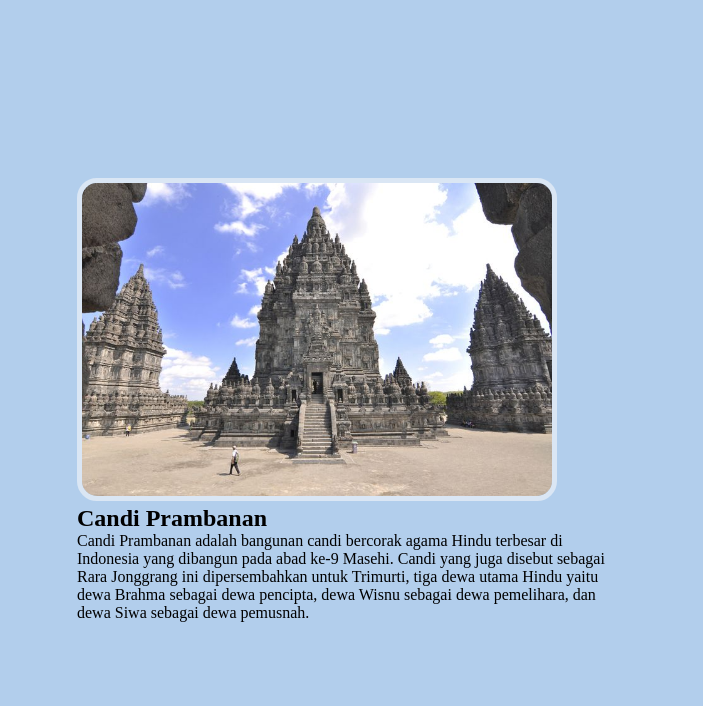
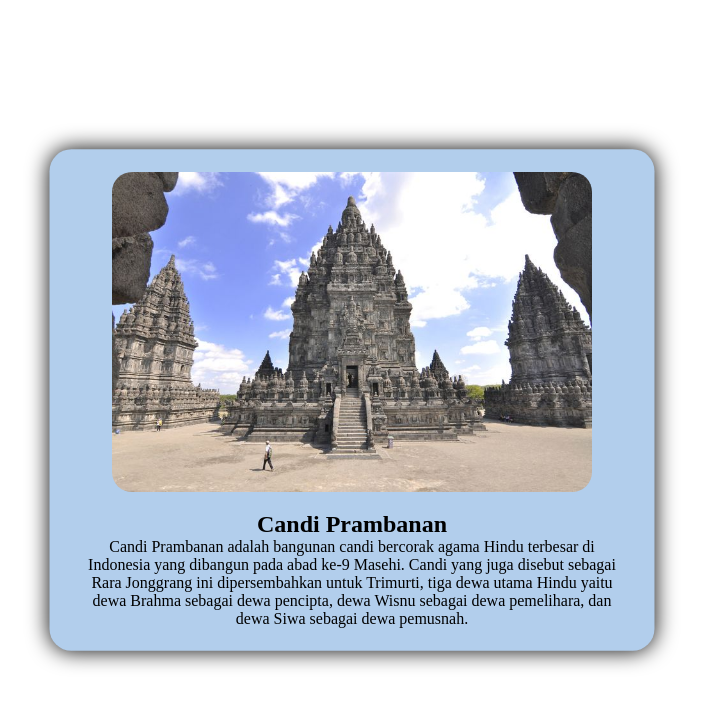
Before and after one commit to nrismawardah/20220140145_PDW3, a plain HTML site: page index.html in a window 1280 px wide. Shown: the whole page, without its empty margins (288-991 px from the left). Drawn offline with Linux system fonts and the light colour scheme.

Commit message:
menambah elemen

```diff
--- a/index.html
+++ b/index.html
@@ -10,15 +10,14 @@
 <body>
     <div class="card">
         <img src="./assets/candi.jpg" alt="candi">
-        <div class="text">
+        <div class="content">
             <h2>Candi Prambanan</h2>
-            <p>
-                Candi Prambanan adalah bangunan candi bercorak agama Hindu terbesar di Indonesia yang dibangun pada abad
+            <p>Candi Prambanan adalah bangunan candi bercorak agama Hindu terbesar di Indonesia yang dibangun pada abad
                 ke-9 Masehi. Candi yang juga disebut sebagai Rara Jonggrang ini dipersembahkan untuk Trimurti, tiga dewa
                 utama Hindu yaitu dewa Brahma sebagai dewa pencipta, dewa Wisnu sebagai dewa pemelihara, dan dewa Siwa
-                sebagai dewa pemusnah.
-            </p>
+                sebagai dewa pemusnah.</p>
         </div>
+        <div class="overlay"></div>
     </div>
 </body>
 </html>
--- a/styles/style.css
+++ b/styles/style.css
@@ -9,15 +9,40 @@ body {
     height: 100vh;
     justify-content: center;
     align-items: center;
-    background-color: rgb(178, 206, 236);
+    background-color: rgb(255, 255, 255);
 }
 
 .card {
+    position: relative;
     width: 550px;
 }
 
 .card img {
     width: 30rem;
-    border: 5px solid#dae6f4;
     border-radius: 20px;
+    position: relative;
+    left: 50%;
+    transform: translateX(-50%);
+    z-index: 2;
 }
+
+.content {
+    position: relative; /* Tetap menggunakan posisi relatif */
+    z-index: 1; /* Memastikan teks muncul di atas overlay */
+    color: rgb(0, 0, 0); /* Warna teks */
+    text-align:center;
+    margin-top: 15px;
+}
+
+.overlay {
+    position: absolute;
+    top: 0;
+    left: 0;
+    width: 100%;
+    height: 100%;
+    background-color: rgb(178, 206, 236); /* Warna latar belakang semi transparan */
+    border-radius: 20px;
+    z-index: 0; /* Memastikan kotak berada di belakang gambar dan teks */
+    transform: scale(1.1);
+    box-shadow: 0 0 20px rgba(0, 0, 0, 1);
+}
```
